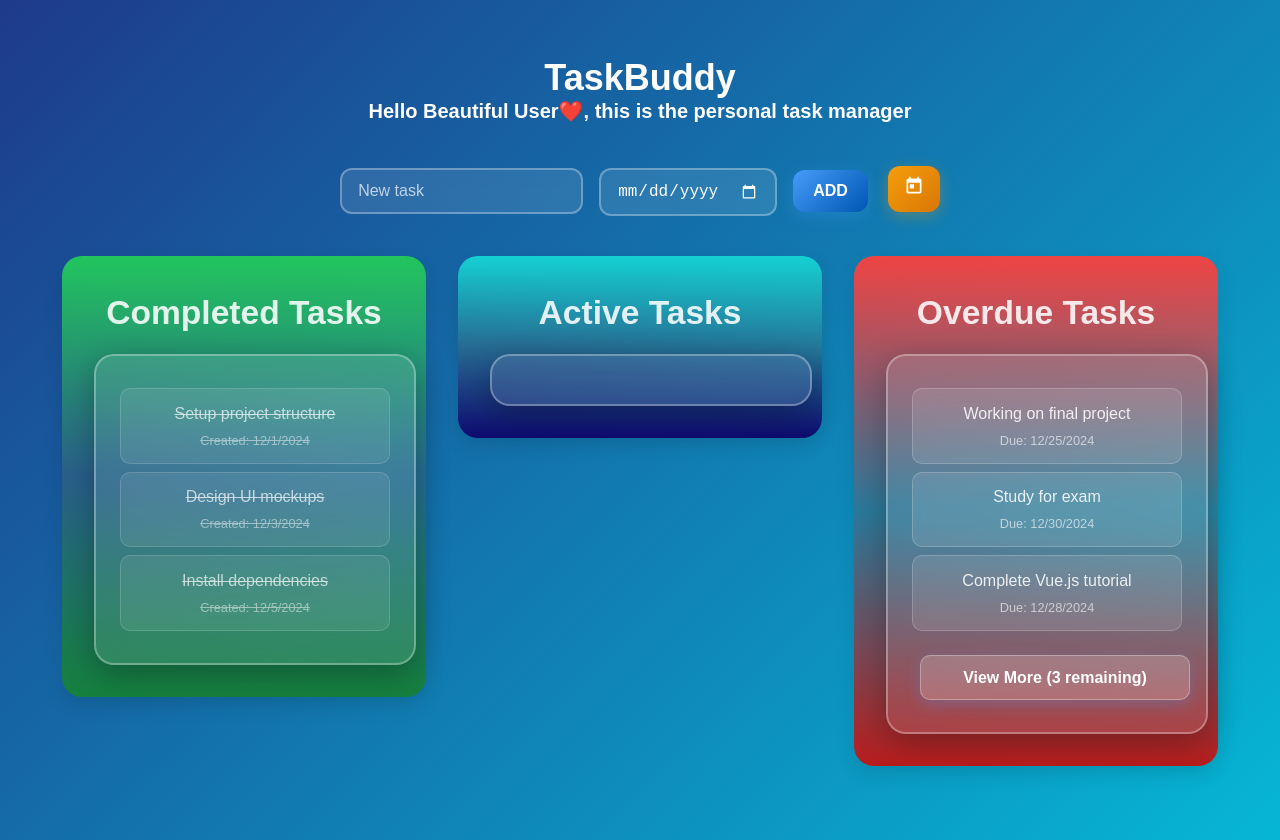
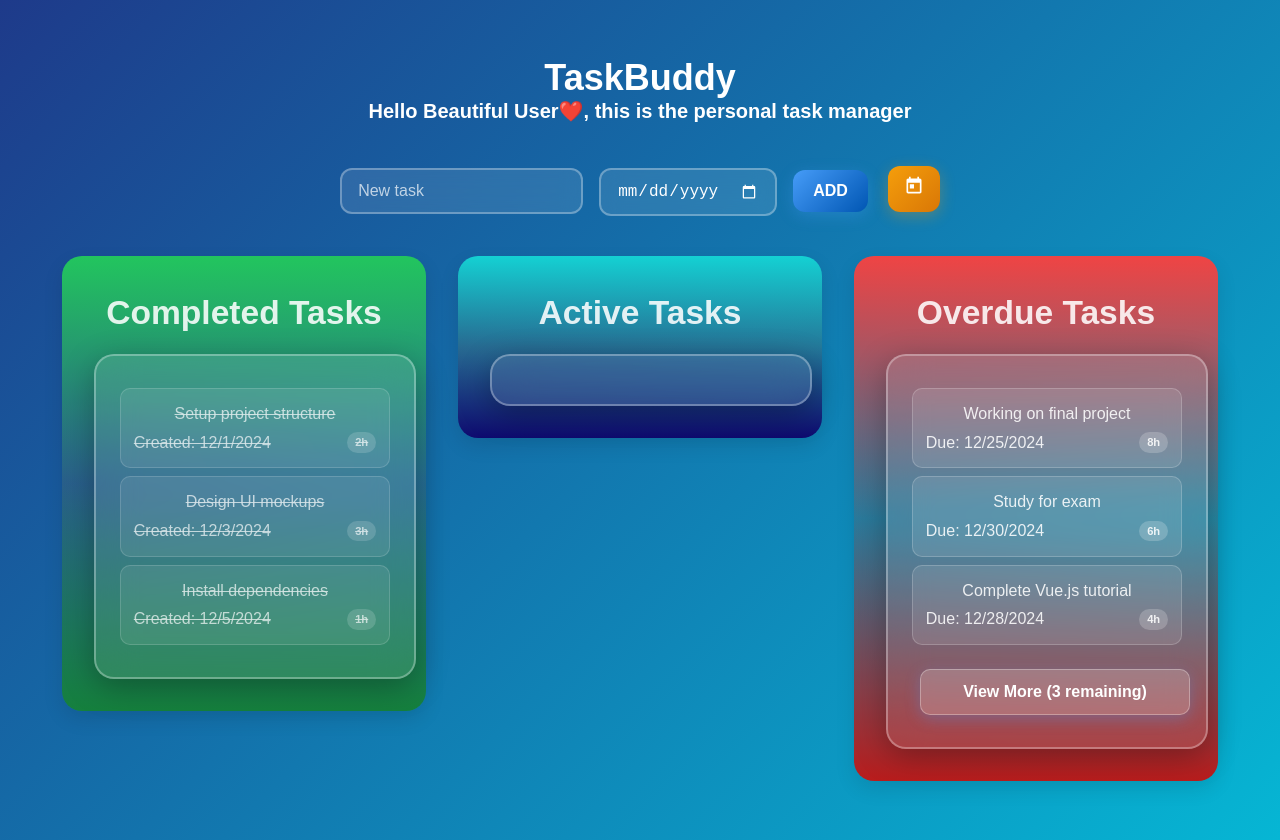
Before and after one commit to Llego-250/Task-Buddy, a Vue app: page / in a window 1280 px wide. Built offline with nearby package versions, Linux system fonts and the light colour scheme.

Commit message:
Adding on tasks add sub-tasks as well so that it can be and hours to those tasks

```diff
--- a/src/App.vue
+++ b/src/App.vue
@@ -25,9 +25,17 @@
              @click="toggleTask('completed', index)"
              :class="{expanded: expandedTask.type === 'completed' && expandedTask.index === index}">
           {{ task.title }}
-          <div class="task-date">Created: {{ formatDate(task.createdAt) }}</div>
+          <div class="task-meta">
+            <span class="task-date">Created: {{ formatDate(task.createdAt) }}</span>
+            <span class="task-hours">{{ task.estimatedHours }}h</span>
+          </div>
           <div v-if="expandedTask.type === 'completed' && expandedTask.index === index" class="task-description">
-            Task completed successfully
+            <div class="subtasks">
+              <div v-for="subtask in task.subtasks" :key="subtask.id" class="subtask-item">
+                <span :class="{ 'completed': subtask.completed }">{{ subtask.title }}</span>
+                <span class="subtask-hours">{{ subtask.hours }}h</span>
+              </div>
+            </div>
           </div>
         </div>
         <button v-if="completedTasks.length > visibleTasks.completed"
@@ -45,9 +53,18 @@
              @click="toggleTask('active', index)"
              :class="{expanded: expandedTask.type === 'active' && expandedTask.index === index}">
           {{ task.title }}
-          <div class="task-date">Due: {{ formatDate(task.dueDate) }}</div>
+          <div class="task-meta">
+            <span class="task-date">Due: {{ formatDate(task.dueDate) }}</span>
+            <span class="task-hours">{{ task.estimatedHours }}h</span>
+          </div>
           <div v-if="expandedTask.type === 'active' && expandedTask.index === index" class="task-description">
-            Click to mark as complete
+            <div class="subtasks">
+              <div v-for="subtask in task.subtasks" :key="subtask.id" class="subtask-item">
+                <input type="checkbox" v-model="subtask.completed" @click.stop>
+                <span :class="{ 'completed': subtask.completed }">{{ subtask.title }}</span>
+                <span class="subtask-hours">{{ subtask.hours }}h</span>
+              </div>
+            </div>
             <button @click.stop="completeTask(task.id)" class="complete-btn">✓</button>
           </div>
         </div>
@@ -66,9 +83,18 @@
              @click="toggleTask('delayed', index)"
              :class="{expanded: expandedTask.type === 'delayed' && expandedTask.index === index}">
           {{ task.title }}
-          <div class="task-date">Due: {{ formatDate(task.dueDate) }}</div>
+          <div class="task-meta">
+            <span class="task-date">Due: {{ formatDate(task.dueDate) }}</span>
+            <span class="task-hours">{{ task.estimatedHours }}h</span>
+          </div>
           <div v-if="expandedTask.type === 'delayed' && expandedTask.index === index" class="task-description">
-            This task is overdue!
+            <div class="subtasks">
+              <div v-for="subtask in task.subtasks" :key="subtask.id" class="subtask-item">
+                <input type="checkbox" v-model="subtask.completed" @click.stop>
+                <span :class="{ 'completed': subtask.completed }">{{ subtask.title }}</span>
+                <span class="subtask-hours">{{ subtask.hours }}h</span>
+              </div>
+            </div>
             <button @click.stop="completeTask(task.id)" class="complete-btn">✓</button>
           </div>
         </div>
@@ -123,15 +149,119 @@ export default {
       notifications: [],
       visibleTasks: { completed: 3, active: 3, overdue: 3 },
       tasks: [
-        { id: 1, title: 'Working on final project', dueDate: new Date(2024, 11, 25), createdAt: new Date(2024, 11, 15), completed: false },
-        { id: 2, title: 'Study for exam', dueDate: new Date(2024, 11, 30), createdAt: new Date(2024, 11, 10), completed: false },
-        { id: 3, title: 'Complete Vue.js tutorial', dueDate: new Date(2024, 11, 28), createdAt: new Date(2024, 11, 12), completed: false },
-        { id: 4, title: 'Setup project structure', dueDate: new Date(2024, 11, 5), createdAt: new Date(2024, 11, 1), completed: true },
-        { id: 5, title: 'Design UI mockups', dueDate: new Date(2024, 11, 8), createdAt: new Date(2024, 11, 3), completed: true },
-        { id: 6, title: 'Install dependencies', dueDate: new Date(2024, 11, 10), createdAt: new Date(2024, 11, 5), completed: true },
-        { id: 7, title: 'Update portfolio website', dueDate: new Date(2024, 11, 20), createdAt: new Date(2024, 11, 8), completed: false },
-        { id: 8, title: 'Prepare presentation slides', dueDate: new Date(2024, 11, 22), createdAt: new Date(2024, 11, 10), completed: false },
-        { id: 9, title: 'Submit assignment report', dueDate: new Date(2024, 11, 18), createdAt: new Date(2024, 11, 5), completed: false }
+        {
+          id: 1,
+          title: 'Working on final project',
+          dueDate: new Date(2024, 11, 25),
+          createdAt: new Date(2024, 11, 15),
+          completed: false,
+          estimatedHours: 8,
+          subtasks: [
+            { id: 11, title: 'Setup Vue components', completed: false, hours: 2 },
+            { id: 12, title: 'Implement task management', completed: false, hours: 4 },
+            { id: 13, title: 'Add calendar integration', completed: false, hours: 2 }
+          ]
+        },
+        {
+          id: 2,
+          title: 'Study for exam',
+          dueDate: new Date(2024, 11, 30),
+          createdAt: new Date(2024, 11, 10),
+          completed: false,
+          estimatedHours: 6,
+          subtasks: [
+            { id: 21, title: 'Review chapters 1-5', completed: false, hours: 3 },
+            { id: 22, title: 'Practice problems', completed: false, hours: 2 },
+            { id: 23, title: 'Mock exam', completed: false, hours: 1 }
+          ]
+        },
+        {
+          id: 3,
+          title: 'Complete Vue.js tutorial',
+          dueDate: new Date(2024, 11, 28),
+          createdAt: new Date(2024, 11, 12),
+          completed: false,
+          estimatedHours: 4,
+          subtasks: [
+            { id: 31, title: 'Watch tutorial videos', completed: false, hours: 2 },
+            { id: 32, title: 'Build sample app', completed: false, hours: 2 }
+          ]
+        },
+        {
+          id: 4,
+          title: 'Setup project structure',
+          dueDate: new Date(2024, 11, 5),
+          createdAt: new Date(2024, 11, 1),
+          completed: true,
+          estimatedHours: 2,
+          subtasks: [
+            { id: 41, title: 'Create folders', completed: true, hours: 0.5 },
+            { id: 42, title: 'Initialize Git', completed: true, hours: 0.5 },
+            { id: 43, title: 'Setup package.json', completed: true, hours: 1 }
+          ]
+        },
+        {
+          id: 5,
+          title: 'Design UI mockups',
+          dueDate: new Date(2024, 11, 8),
+          createdAt: new Date(2024, 11, 3),
+          completed: true,
+          estimatedHours: 3,
+          subtasks: [
+            { id: 51, title: 'Wireframes', completed: true, hours: 1 },
+            { id: 52, title: 'High-fidelity designs', completed: true, hours: 2 }
+          ]
+        },
+        {
+          id: 6,
+          title: 'Install dependencies',
+          dueDate: new Date(2024, 11, 10),
+          createdAt: new Date(2024, 11, 5),
+          completed: true,
+          estimatedHours: 1,
+          subtasks: [
+            { id: 61, title: 'Install Vue 3', completed: true, hours: 0.5 },
+            { id: 62, title: 'Setup build tools', completed: true, hours: 0.5 }
+          ]
+        },
+        {
+          id: 7,
+          title: 'Update portfolio website',
+          dueDate: new Date(2024, 11, 20),
+          createdAt: new Date(2024, 11, 8),
+          completed: false,
+          estimatedHours: 5,
+          subtasks: [
+            { id: 71, title: 'Add new projects', completed: false, hours: 2 },
+            { id: 72, title: 'Update resume section', completed: false, hours: 2 },
+            { id: 73, title: 'Improve responsive design', completed: false, hours: 1 }
+          ]
+        },
+        {
+          id: 8,
+          title: 'Prepare presentation slides',
+          dueDate: new Date(2024, 11, 22),
+          createdAt: new Date(2024, 11, 10),
+          completed: false,
+          estimatedHours: 3,
+          subtasks: [
+            { id: 81, title: 'Create outline', completed: false, hours: 1 },
+            { id: 82, title: 'Design slides', completed: false, hours: 2 }
+          ]
+        },
+        {
+          id: 9,
+          title: 'Submit assignment report',
+          dueDate: new Date(2024, 11, 18),
+          createdAt: new Date(2024, 11, 5),
+          completed: false,
+          estimatedHours: 4,
+          subtasks: [
+            { id: 91, title: 'Write introduction', completed: false, hours: 1 },
+            { id: 92, title: 'Document methodology', completed: false, hours: 2 },
+            { id: 93, title: 'Review and edit', completed: false, hours: 1 }
+          ]
+        }
       ]
     }
   },
@@ -372,10 +502,49 @@ body {
   font-size: 0.9em;
   opacity: 0.9;
 }
-.task-date {
+.task-meta {
+  display: flex;
+  justify-content: space-between;
+  align-items: center;
+  margin-top: 0.3rem;
+}
+
+.task-hours {
+  background: rgba(255, 255, 255, 0.2);
+  padding: 2px 8px;
+  border-radius: 12px;
+  font-size: 0.7em;
+  font-weight: bold;
+}
+
+.subtasks {
+  margin-top: 1rem;
+}
+
+.subtask-item {
+  display: flex;
+  align-items: center;
+  gap: 8px;
+  padding: 0.4rem 0;
+  font-size: 0.9em;
+}
+
+.subtask-item input[type="checkbox"] {
+  margin: 0;
+  transform: scale(1.2);
+}
+
+.subtask-item span.completed {
+  text-decoration: line-through;
+  opacity: 0.6;
+}
+
+.subtask-hours {
+  margin-left: auto;
+  background: rgba(255, 255, 255, 0.15);
+  padding: 1px 6px;
+  border-radius: 8px;
   font-size: 0.8em;
-  opacity: 0.7;
-  margin-top: 0.3rem;
 }
 .completed-item {
   text-decoration: line-through;
```
